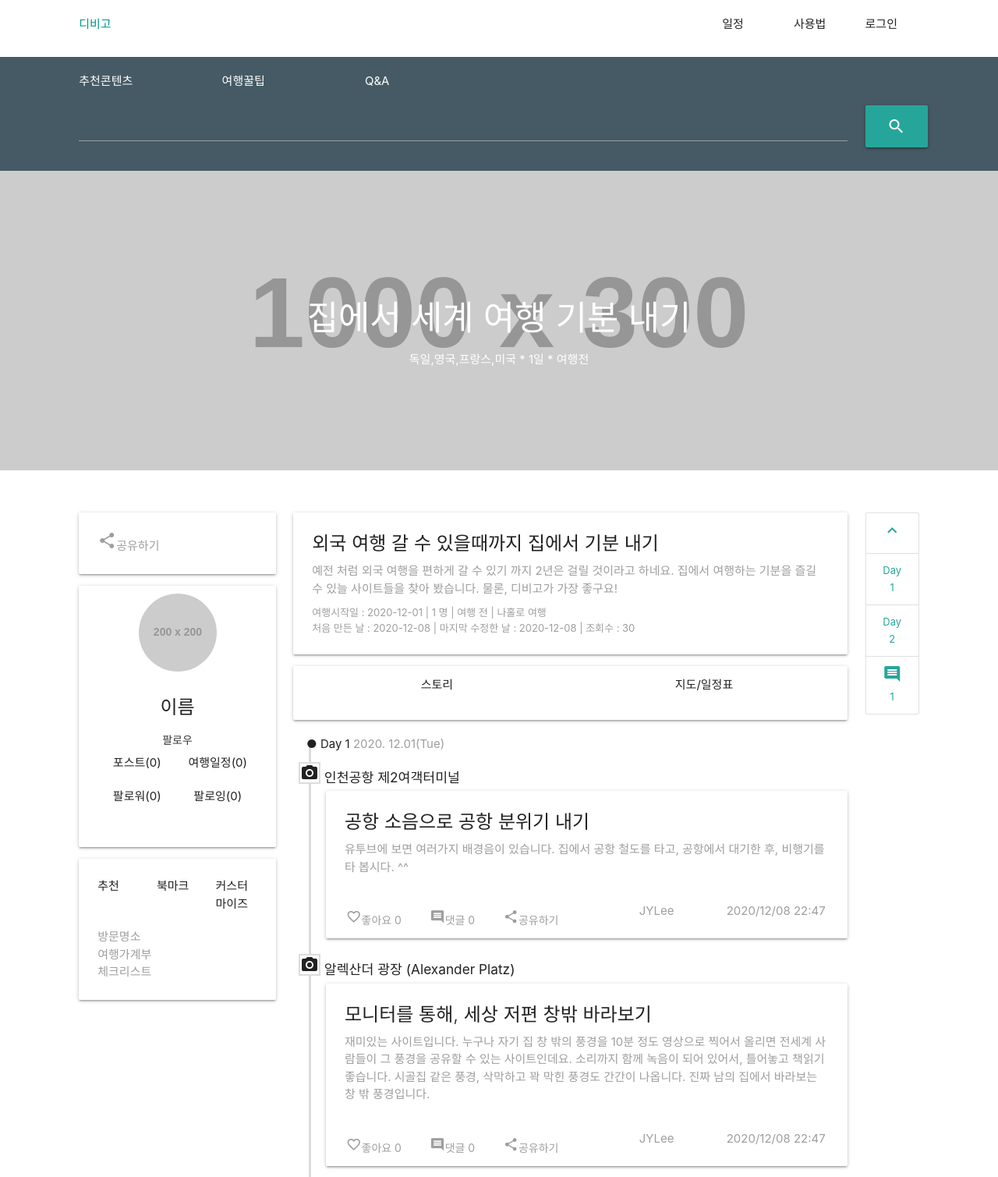
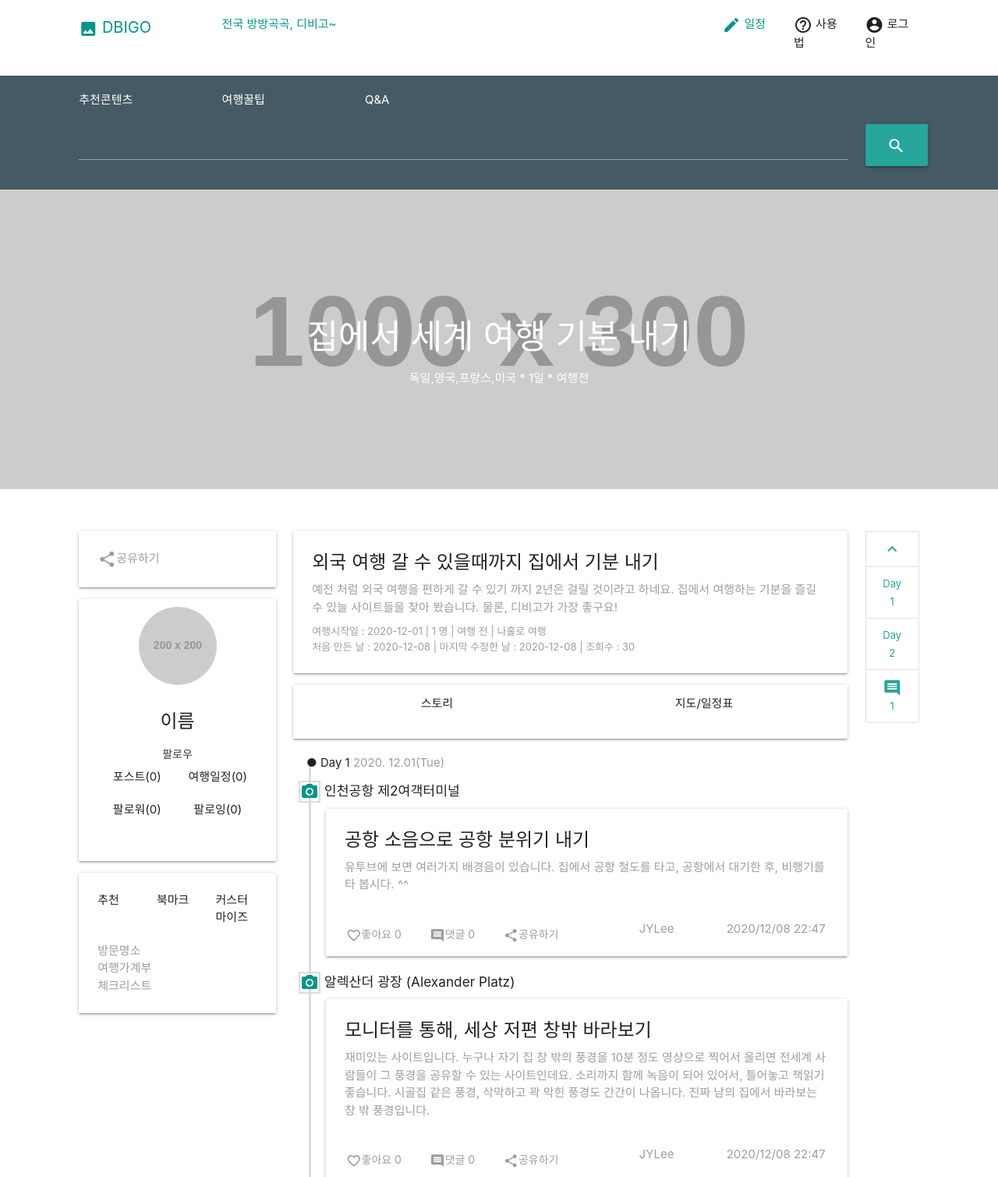
Before and after one commit to ganaab0000/dibigo, a plain HTML site: page project/tip.html in a window 1280 px wide. Shown: the top 1509 px of the page at 78% size. Drawn offline with nearby package versions, Linux system fonts and the light colour scheme; placeholder pictures from the web are drawn by us.

Commit message:
Edit for UI

```diff
--- a/project/tip.html
+++ b/project/tip.html
@@ -13,6 +13,10 @@
     <link href="https://fonts.googleapis.com/icon?family=Material+Icons" rel="stylesheet">
 
     <style>
+        i.material-icons {
+            vertical-align: middle;
+        }
+
         .col {
             padding: 10px;
         }
@@ -72,16 +76,25 @@
         .vertical-align-center {
             vertical-align: baseline;
         }
+
+        .sticky-layer {
+            position: -webkit-sticky;
+            /* Safari & IE */
+            position: sticky;
+            top: 0;
+
+        }
     </style>
 </head>
 
 <body>
     <div class="dibigo-container">
         <div class="row">
-            <div class="col s9 teal-text">디비고</div>
-            <div class="col s1">일정</div>
-            <div class="col s1">사용법</div>
-            <div class="col s1">로그인</div>
+            <div class="col s2 teal-text" style="font-size: 20px;"><i class="material-icons">image</i> DBIGO</div>
+            <div class="col s7 teal-text" >전국 방방곡곡, 디비고~</div>
+            <div class="col s1 teal-text"><i class="material-icons">create</i> 일정</div>
+            <div class="col s1"><i class="material-icons">help_outline</i> 사용법</div>
+            <div class="col s1"><i class="material-icons">account_circle</i> 로그인</div>
         </div>
     </div>
     <div class="dibigo-container white-text blue-grey darken-2">
@@ -186,8 +199,9 @@
                                 Day 1 <span class="grey-text">2020. 12.01(Tue)</span>
                             </div>
                             <h6 style="margin-left: -35px;">
-                                <i class="material-icons white" style="border:2px solid gainsboro">camera_alt</i>
-                                인천공항 제2여객터미널</h6>
+                                <i class="material-icons teal-text" style="border:2px solid gainsboro">camera_alt</i>
+                                인천공항 제2여객터미널
+                            </h6>
                             <div class="card">
                                 <div class="card-content">
                                     <span class="card-title">공항 소음으로 공항 분위기 내기</span>
@@ -219,8 +233,9 @@
                                 </div>
                             </div>
                             <h6 style="margin-left: -35px;">
-                                <i class="material-icons white" style="border:2px solid gainsboro">camera_alt</i>
-                                알렉산더 광장 (Alexander Platz)</h6>
+                                <i class="material-icons teal-text" style="border:2px solid gainsboro">camera_alt</i>
+                                알렉산더 광장 (Alexander Platz)
+                            </h6>
                             <div class="card">
                                 <div class="card-content">
                                     <span class="card-title">모니터를 통해, 세상 저편 창밖 바라보기</span>
@@ -266,8 +281,9 @@
                             </div>
 
                             <h6 style="margin-left: -35px;">
-                                <i class="material-icons white" style="border:2px solid gainsboro">camera_alt</i>
-                                알렉산더 광장 (Alexander Platz)</h6>
+                                <i class="material-icons teal-text" style="border:2px solid gainsboro">camera_alt</i>
+                                알렉산더 광장 (Alexander Platz)
+                            </h6>
                             <div class="card">
                                 <div class="card-content">
                                     <span class="card-title">공항 소음으로 공항 분위기 내기</span>
@@ -293,7 +309,7 @@
                                 <input type="text" placeholder="댓글을 남겨주세요.">
                             </div>
                             <div class="col s1">
-                                <a class="waves-effect waves-teal btn-flat"><i class="material-icons">send</i></a>
+                                <a class="waves-effect waves-teal btn-flat"><i class="teal-text material-icons">send</i></a>
                             </div>
                         </div>
                         <div class="row">
@@ -303,7 +319,7 @@
                             <div class="col s11">
                                 <div class="">
 
-                                    <div>위시빈 <span class="grey-text">2020-12-10 14:09:40</span></div>
+                                    <div>디비고 <span class="grey-text">2020-12-10 14:09:40</span></div>
                                     <div>작가님, 여행꿀팁으로 발행됩니다 감사합니다.</div>
                                 </div>
                             </div>
@@ -313,7 +329,7 @@
 
             </div>
 
-            <div class="col s1 center-align">
+            <div class="col s1 center-align sticky-layer">
                 <div class="collection" style="font-size: 13px;">
                     <a href="#!" class="collection-item"><i class="material-icons">keyboard_arrow_up</i></a>
                     <a href="#!" class="collection-item">Day 1</a>
```
Also changed, not shown: project/tips.html (+9 -4 lines).
